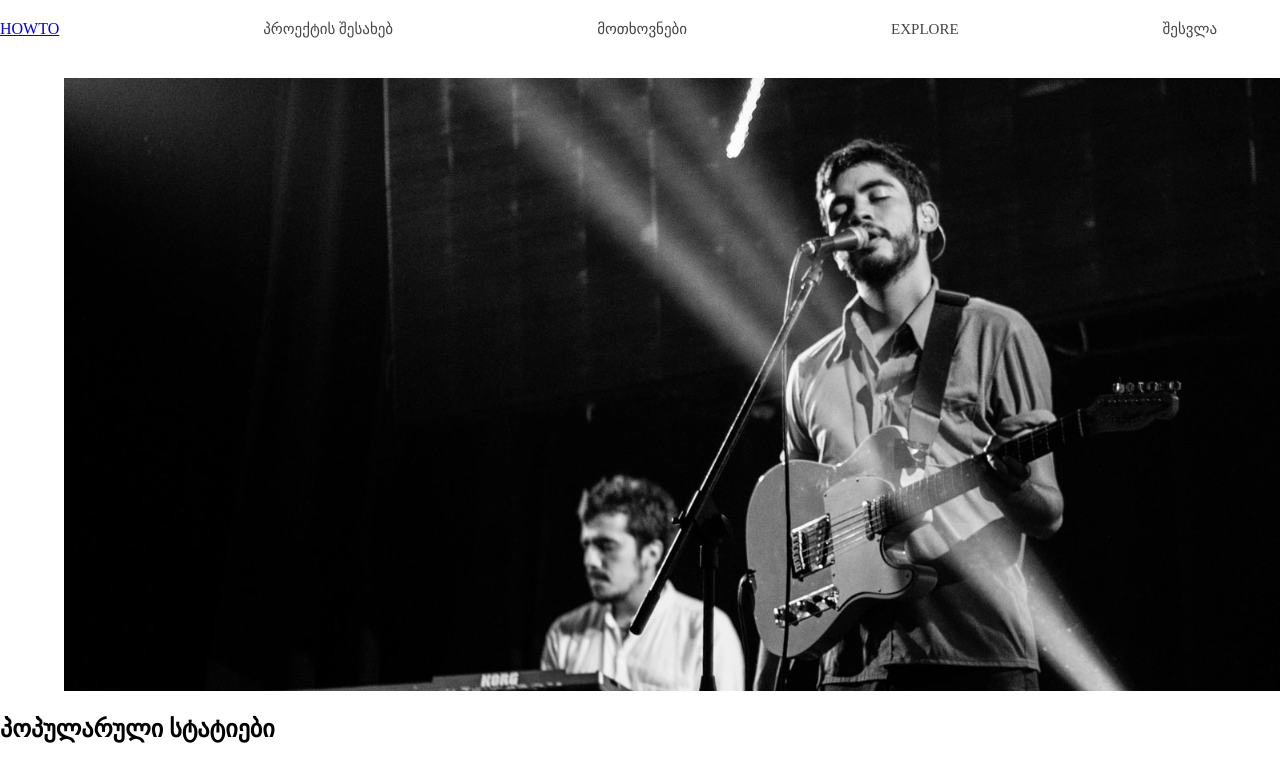
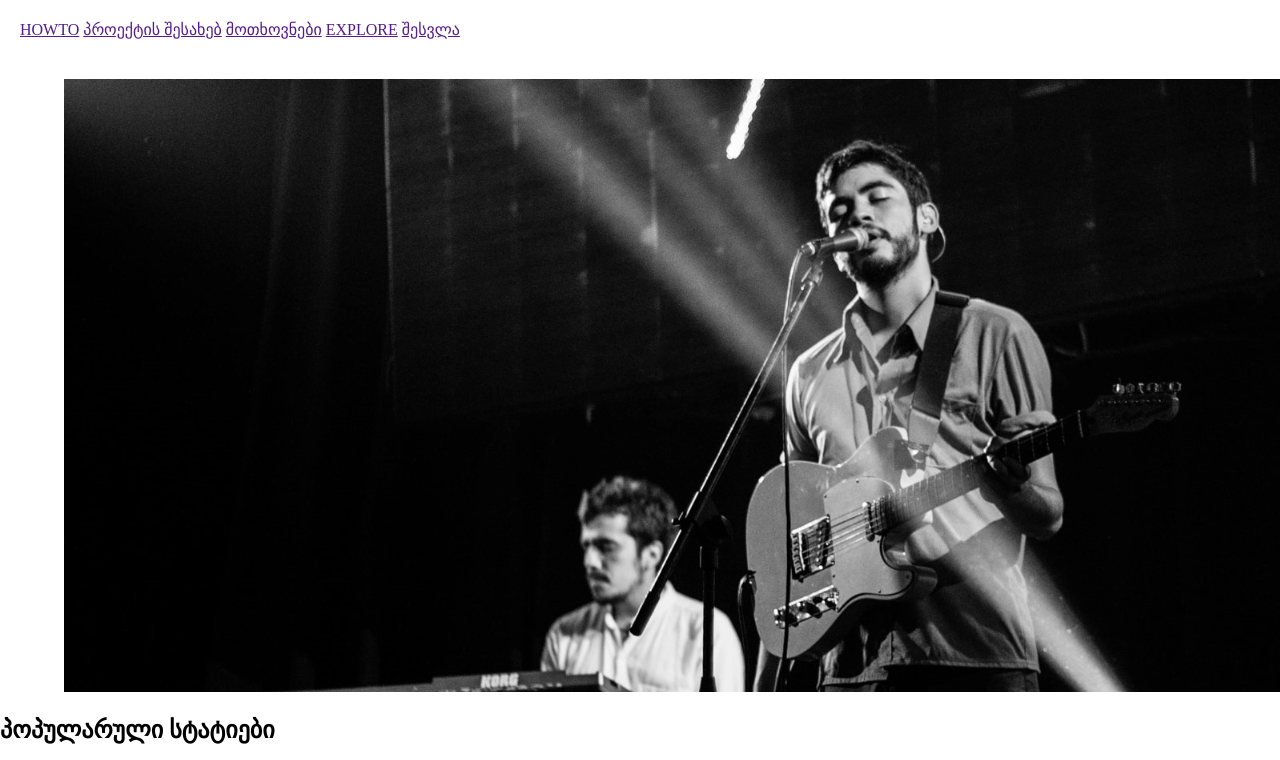
Before and after one commit to NinoAnania/NewRules, a plain HTML site: page index.html in a window 1280 px wide. Shown: the top 760 px of the page. Drawn offline with Linux system fonts and the light colour scheme.

```diff
--- a/index.html
+++ b/index.html
@@ -8,13 +8,13 @@
 </head>
 <body>
     <header>
-        <a href="index.html">HOWTO</a>
+        <a href=""class="logo">HOWTO</a>
      <nav>
         <ul>
-            <li><a href="#">პროექტის შესახებ</a></li>
-            <li><a href="#">მოთხოვნები</a></li>
-            <li><a href="#">EXPLORE</a></li>
-            <li><a href="#">შესვლა</a></li>
+            <li><a href="">პროექტის შესახებ</a></li>
+            <li><a href="">მოთხოვნები</a></li>
+            <li><a href="">EXPLORE</a></li>
+            <li><a href="">შესვლა</a></li>
         </ul>
     </nav>
     </header>
--- a/src/css/style.css
+++ b/src/css/style.css
@@ -11,22 +11,20 @@
 
 header{
     background-color: #fff;
-    padding: 20px 0;
+    padding: 20px;
+}
+.logo li{
+    display: inline-block;
+    vertical-align: middle;
 }
 
 nav{
-    display: inline-block;
+    display:inline-block;
     margin: left 200px;
     margin-left 300px;
     text-align: left;
 }
 
-nav a{
-    text-decoration: none;
-    color: #444;
-    margin-left: 200px;
-    font-size: 15px;
-}
 ul{
     list-style: none;
 }
@@ -40,9 +38,9 @@
     margin: 20px auto;
 }
 
-. banner img{
-    width: 50%;
-    height: 500px;
+.banner img{
+    width: 1640px
+    height: 613px;
     object-fit: cover;
 }
 
```
